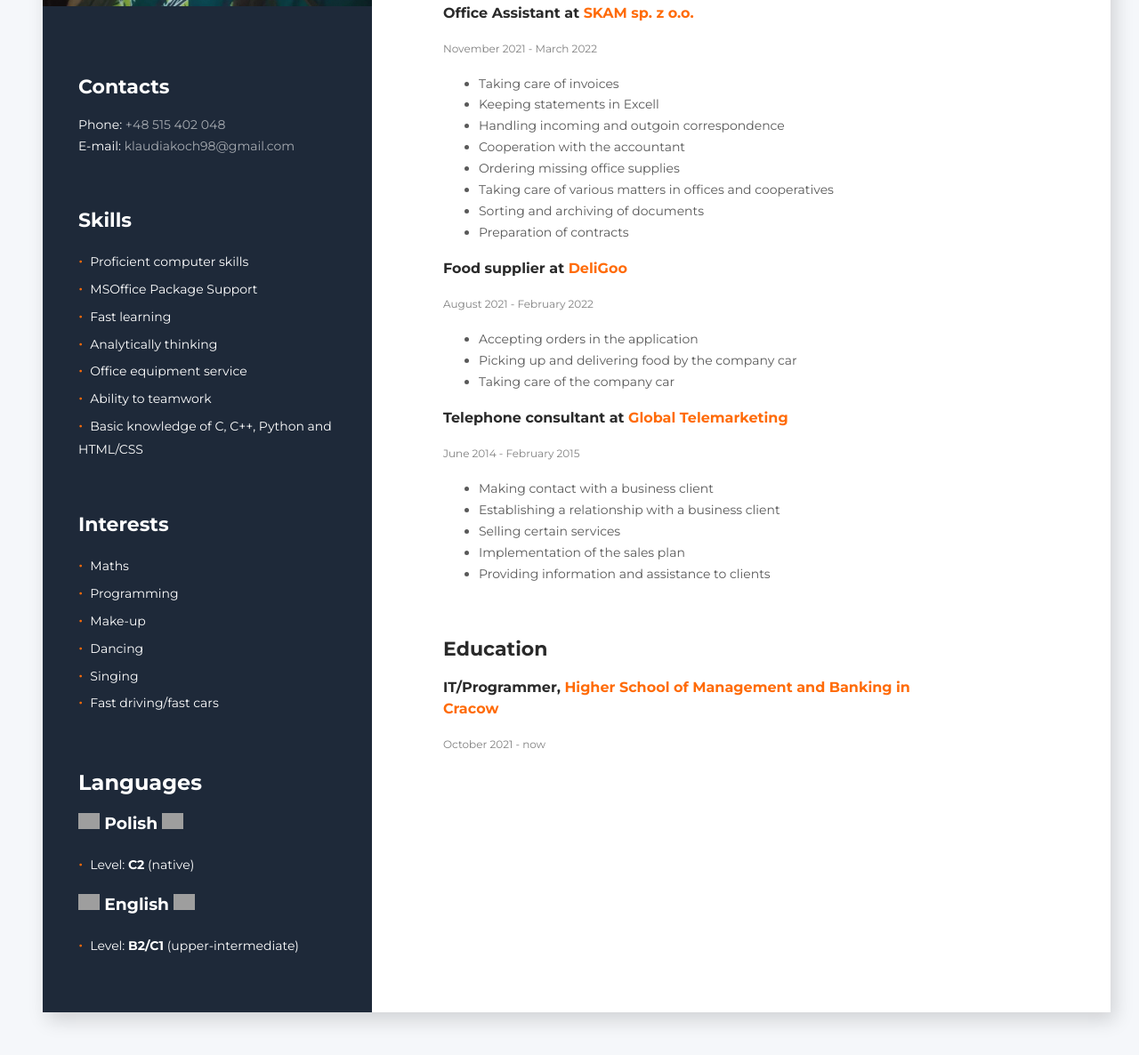
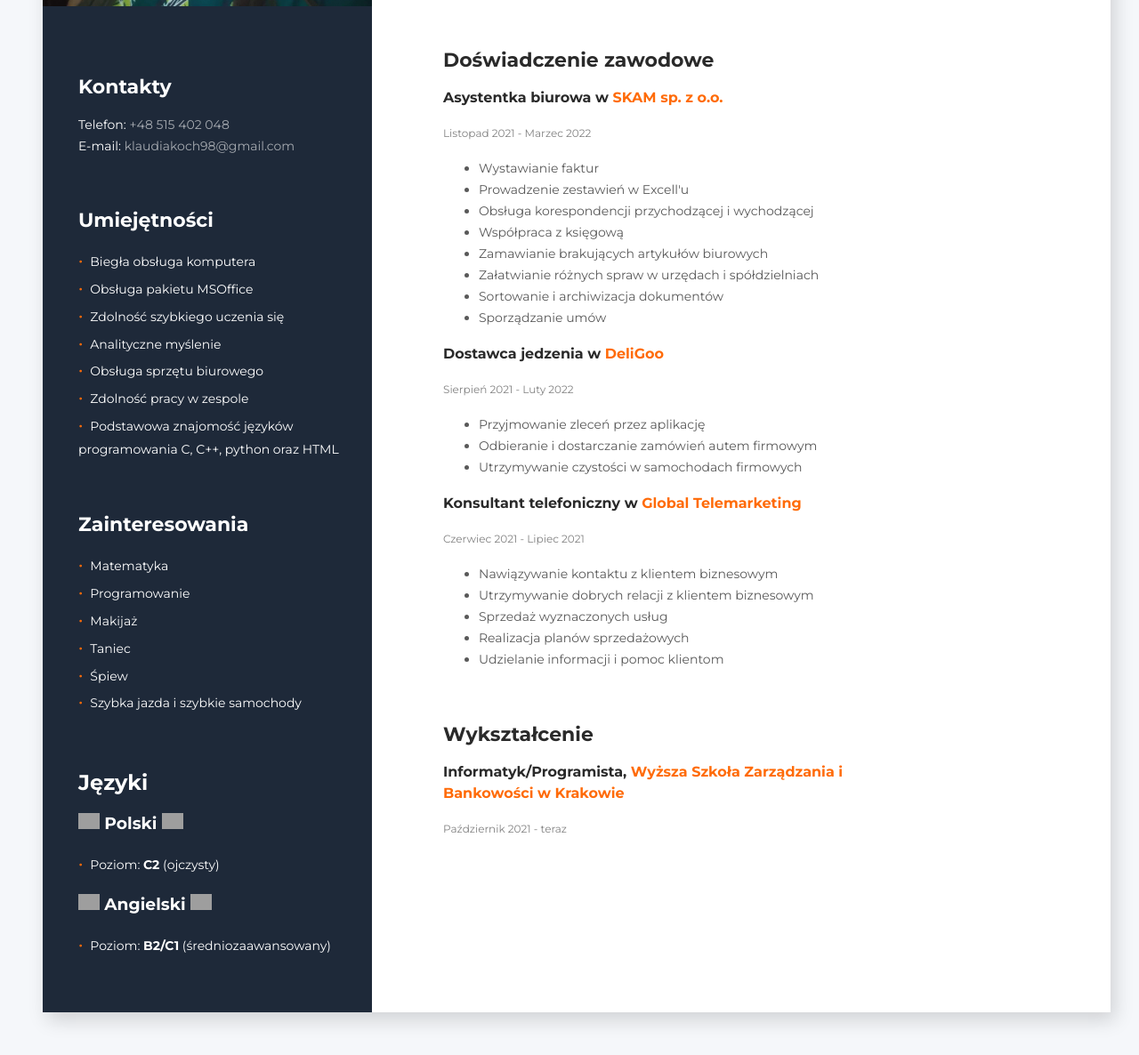
Before and after one commit to dusiX/CV_PL, a plain HTML site: page index.html in a window 1280 px wide. Shown: the part 553-1739 px from the top of the page at 89% size. Drawn offline with Linux system fonts and the light colour scheme; grey boxes are pictures that could not be loaded.

Commit message:
Update index.html

```diff
--- a/index.html
+++ b/index.html
@@ -4,7 +4,7 @@
   <head>
     <meta charset="UTF-8" />
     <meta name="viewport" content="width=device-width, initial-scale=1.0" />
-    <title>My CV</title>
+    <title>Moje CV</title>
     <link rel="stylesheet" href="./animate.css" >
     <link rel="stylesheet" href="./style.css" />
     <link href="https://fonts.googleapis.com/css2?family=Montserrat:wght@400;700&display=swap" rel="stylesheet">
@@ -20,10 +20,10 @@
         />
 
         <section class="contacts">
-          <h2 class="contacts-title">Contacts</h2>
+          <h2 class="contacts-title">Kontakty</h2>
           <ul class="contacts-list">
             <li class="contacts-item">
-              Phone:
+              Telefon:
               <a href="tel:+48515402048" class="contacts-link"
                 >+48 515 402 048</a
               >
@@ -39,126 +39,111 @@
 
         <section class="skills">
           <h2 class="skills-title">
-            Skills
+            Umiejętności
           </h2>
           <ul class="skills-list">
-            <li class="skills-item">Proficient computer skills</li>
-            <li class="skills-item">MSOffice Package Support</li>
-            <li class="skills-item">Fast learning</li>
-            <li class="skills-item">Analytically thinking</li>
-            <li class="skills-item">Office equipment service</li>
-            <li class="skills-item">Ability to teamwork</li>
-            <li class="skills-item">Basic knowledge of C, C++, Python and HTML/CSS</li>
+            <li class="skills-item">Biegła obsługa komputera</li>
+	    <li class="skills-item">Obsługa pakietu MSOffice</li>
+	    <li class="skills-item">Zdolność szybkiego uczenia się</li>
+	    <li class="skills-item">Analityczne myślenie</li>
+	    <li class="skills-item">Obsługa sprzętu biurowego</li>
+	    <li class="skills-item">Zdolność pracy w zespole</li>
+	    <li class="skills-item">Podstawowa znajomość języków programowania C, C++, python oraz HTML</li>
           </ul>
         </section>
         <section class="skills">
           <h2 class="skills-title">
-            Interests
+            Zainteresowania
           </h2>
           <ul class="skills-list">
-            <li class="skills-item">Maths</li>
-            <li class="skills-item">Programming</li>
-            <li class="skills-item">Make-up</li>
-            <li class="skills-item">Dancing</li>
-            <li class="skills-item">Singing</li>
-            <li class="skills-item">Fast driving/fast cars</li>
+	    <li class="skills-item">Matematyka</li>
+	    <li class="skills-item">Programowanie</li>
+	    <li class="skills-item">Makijaż</li>
+	    <li class="skills-item">Taniec</li>
+	    <li class="skills-item">Śpiew</li>
+	    <li class="skills-item">Szybka jazda i szybkie samochody</li>
           </ul>
         </section>
 	<section class="skills">
-            <h2>Languages</h2>
-            <h3><img src="https://upload.wikimedia.org/wikipedia/commons/thumb/e/e9/Flag_of_Poland_%28normative%29.svg/1024px-Flag_of_Poland_%28normative%29.svg.png" alt="Flaga PL" width=24> Polish <img src="https://upload.wikimedia.org/wikipedia/commons/thumb/e/e9/Flag_of_Poland_%28normative%29.svg/1024px-Flag_of_Poland_%28normative%29.svg.png" alt="Flaga PL" width=24></h3>
-            <p class="skills-item">Level: <b>C2</b> (native)</p>
-            <h3><img src="https://upload.wikimedia.org/wikipedia/commons/thumb/8/83/Flag_of_the_United_Kingdom_%283-5%29.svg/1024px-Flag_of_the_United_Kingdom_%283-5%29.svg.png" alt="Flaga WB" width=24> English <img src="https://upload.wikimedia.org/wikipedia/commons/thumb/8/83/Flag_of_the_United_Kingdom_%283-5%29.svg/1024px-Flag_of_the_United_Kingdom_%283-5%29.svg.png" alt="Flaga WB" width=24></h3>
-            <p class="skills-item">Level: <b>B2/C1</b> (upper-intermediate)</p>
+            <h2>Języki</h2>
+            <h3><img src="https://upload.wikimedia.org/wikipedia/commons/thumb/e/e9/Flag_of_Poland_%28normative%29.svg/1024px-Flag_of_Poland_%28normative%29.svg.png" alt="Flaga PL" width=24> Polski <img src="https://upload.wikimedia.org/wikipedia/commons/thumb/e/e9/Flag_of_Poland_%28normative%29.svg/1024px-Flag_of_Poland_%28normative%29.svg.png" alt="Flaga PL" width=24></h3>
+            <p class="skills-item">Poziom: <b>C2</b> (ojczysty)</p>
+            <h3><img src="https://upload.wikimedia.org/wikipedia/commons/thumb/8/83/Flag_of_the_United_Kingdom_%283-5%29.svg/1024px-Flag_of_the_United_Kingdom_%283-5%29.svg.png" alt="Flaga WB" width=24> Angielski <img src="https://upload.wikimedia.org/wikipedia/commons/thumb/8/83/Flag_of_the_United_Kingdom_%283-5%29.svg/1024px-Flag_of_the_United_Kingdom_%283-5%29.svg.png" alt="Flaga WB" width=24></h3>
+            <p class="skills-item">Poziom: <b>B2/C1</b> (średniozaawansowany)</p>
         </section>
       </aside>
       <div class="right-side">
         <section class="bio">
           <h1 class="bio-title">Klaudia Koch</h1>
           <p class="bio-occupation">
-            IT Student
+            Studentka Informatyki
           </p>
           <p class="bio-about">
-            My name is Klaudia and I am 19 years old. I live and study in Cracow.
-	    I like to spend my free time on learning new math and IT solutions.
-	    I also like to work with people. I think I can learn from them a lot of new things.
-	    I am an organized person who solves problems really fast with attention to every detail.
-	    I want to find a job that would let me gain a necessary work experience.
+            Nazywam się Klaudia i mam 19 lat. Mieszkam oraz studiuję w Krakowie.
+            W wolnym czasie lubię siedzieć w liczbach i uczyć się nowych zagadnień z matematyki oraz programowania.
+            Praca z ludźmi nie jest dla mnie problemem, wręcz przeciwnie – lubię poznawać nowych ludzi i uczyć się od nich.
+            Jestem osobą zorganizowaną, która wykonuje zadania szybko, dokładnie i zgodnie z wcześniej ustalonym planem.
+            Chcę także znaleźć pracę, która pozwoli mi zdobyć niezbędne doświadczenie zawodowe oraz pogłębić i wykorzystać moje umiejętności analityczne.
+            Posiadam aktualne badania sanitarno-epidemiologiczne oraz prawo jazdy kategorii B.
           </p>
         </section>
 
         <section class="jobs">
           <h2 class="jobs-title">
-            Work experience
+            Doświadczenie zawodowe
           </h2>
 
           <h3 class="jobs-occupation">
-            Office Assistant at
+            Asystentka biurowa w
             <span class="accent">SKAM sp. z o.o.</span>
           </h3>
 
           <p class="jobs-time">
-            November 2021 - March 2022
+            Listopad 2021 - Marzec 2022
           </p>
 
           <ul class="experience">
-            <li class="experience-item">
-              Taking care of invoices
-            </li>
-            <li class="experience-item">
-              Keeping statements in Excell
-            </li>
-            <li class="experience-item">
-              Handling incoming and outgoin correspondence
-            </li>
-            <li class="experience-item">
-              Cooperation with the accountant
-            </li>
-            <li class="experience-item">
-              Ordering missing office supplies
-            </li>
-            <li class="experience-item">
-              Taking care of various matters in offices and cooperatives
-            </li>
-            <li class="experience-item">
-              Sorting and archiving of documents
-            </li>
-            <li class="experience-item">
-              Preparation of contracts
-            </li>
+            <li class="experience-item">Wystawianie faktur</li>
+            <li class="experience-item">Prowadzenie zestawień w Excell'u</li>
+            <li class="experience-item">Obsługa korespondencji przychodzącej i wychodzącej</li>
+            <li class="experience-item">Współpraca z księgową</li>
+            <li class="experience-item">Zamawianie brakujących artykułów biurowych</li>
+            <li class="experience-item">Załatwianie różnych spraw w urzędach i spółdzielniach</li>
+            <li class="experience-item">Sortowanie i archiwizacja dokumentów</li>
+            <li class="experience-item">Sporządzanie umów</li>
           </ul>
 
           <h3 class="jobs-occupation">
-            Food supplier at <span class="accent">DeliGoo</span>
+            Dostawca jedzenia w <span class="accent">DeliGoo</span>
           </h3>
-          <p class="jobs-time">August 2021 - February 2022</p>
+          <p class="jobs-time">Sierpień 2021 - Luty 2022</p>
           <ul class="experience">
-            <li class="experience-item">Accepting orders in the application</li>
-            <li class="experience-item">Picking up and delivering food by the company car</li>
-            <li class="experience-item">Taking care of the company car</li>
+            <li class="experience-item">Przyjmowanie zleceń przez aplikację</li>
+            <li class="experience-item">Odbieranie i dostarczanie zamówień autem firmowym</li>
+            <li class="experience-item">Utrzymywanie czystości w samochodach firmowych</li>
           </ul>
 
           <h3 class="jobs-occupation">
-            Telephone consultant at <span class="accent">Global Telemarketing</span>
+            Konsultant telefoniczny w <span class="accent">Global Telemarketing</span>
           </h3>
-          <p class="jobs-time">June 2014 - February 2015</p>
+          <p class="jobs-time">Czerwiec 2021 - Lipiec 2021</p>
           <ul class="experience">
-            <li class="experience-item">Making contact with a business client</li>
-            <li class="experience-item">Establishing a relationship with a business client</li>
-            <li class="experience-item">Selling certain services</li>
-            <li class="experience-item">Implementation of the sales plan</li>
-            <li class="experience-item">Providing information and assistance to clients</li>
+            <li class="experience-item">Nawiązywanie kontaktu z klientem biznesowym</li>
+            <li class="experience-item">Utrzymywanie dobrych relacji z klientem biznesowym</li>
+            <li class="experience-item">Sprzedaż wyznaczonych usług</li>
+            <li class="experience-item">Realizacja planów sprzedażowych</li>
+            <li class="experience-item">Udzielanie informacji i pomoc klientom</li>
           </ul>
         </section>
         <section class="education">
-          <h2 class="education-title">Education</h2>
+          <h2 class="education-title">Wykształcenie</h2>
 
           <h3 class="education-degree">
-            IT/Programmer,
+            Informatyk/Programista,
             <span class="accent"
-              > Higher School of Management and Banking in Cracow </span>
+              > Wyższa Szkoła Zarządzania i Bankowości w Krakowie </span>
           </h3>
-          <p class="education-time">October 2021 - now</p>
+          <p class="education-time">Październik 2021 - teraz</p>
         </section>
       </div>
     </div>
```
